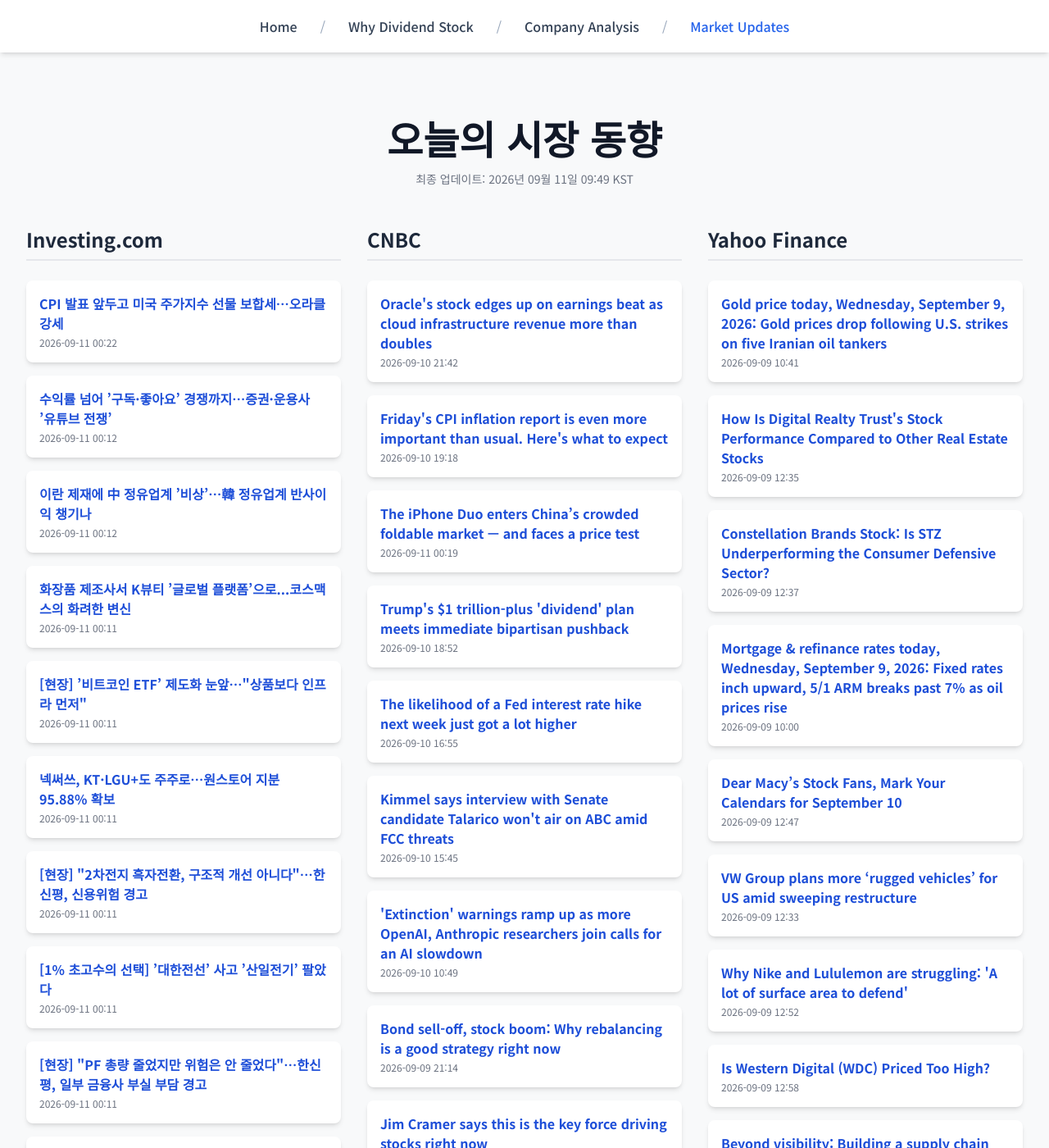
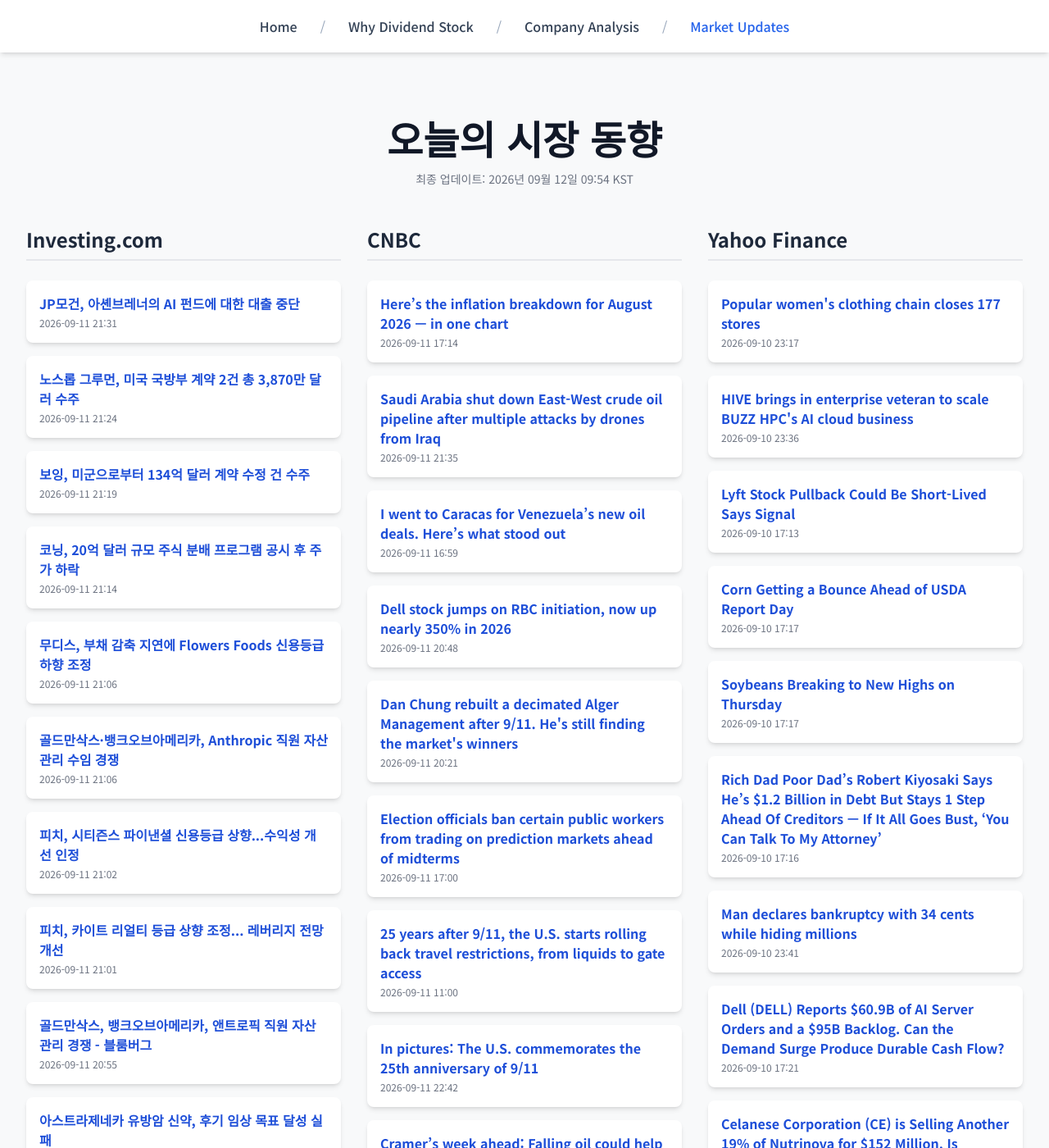
Before and after one commit to Kay-Hwang/my-company-analysis, a Jekyll site: the page built from market-updates.html, in a window 1280 px wide and 1400 px high. Shown: the whole window at 82% size. Built offline with Jekyll 4.4.1, drawn with Linux system fonts in a browser that asks for light colours; nearby versions of some CDN libraries; a script that is not in the unit is left out; some of the changed text lies outside the part shown.

Commit message:
Update daily data

```diff
--- a/_data/latest_data.json
+++ b/_data/latest_data.json
@@ -1,190 +1,190 @@
 {
-  "lastUpdated": "2026년 09월 11일 09:49 KST",
+  "lastUpdated": "2026년 09월 12일 09:54 KST",
   "news": {
     "investing": [
       {
-        "title": "CPI 발표 앞두고 미국 주가지수 선물 보합세…오라클 강세",
-        "link": "https://kr.investing.com/news/stock-market-news/article-2091223",
-        "pubDate": "2026-09-11 00:22:27",
-        "summary": "CPI 발표 앞두고 미국 주가지수 선물 보합세…오라클 강세"
+        "title": "JP모건, 아셴브레너의 AI 펀드에 대한 대출 중단",
+        "link": "https://kr.investing.com/news/stock-market-news/article-2092331",
+        "pubDate": "2026-09-11 21:31:20",
+        "summary": "JP모건, 아셴브레너의 AI 펀드에 대한 대출 중단"
       },
       {
-        "title": "수익률 넘어 ’구독·좋아요’ 경쟁까지…증권·운용사 ’유튜브 전쟁’",
-        "link": "https://kr.investing.com/news/stock-market-news/article-2091209",
-        "pubDate": "2026-09-11 00:12:30",
-        "summary": "수익률 넘어 ’구독·좋아요’ 경쟁까지…증권·운용사 ’유튜브 전쟁’"
+        "title": "노스롭 그루먼, 미국 국방부 계약 2건 총 3,870만 달러 수주",
+        "link": "https://kr.investing.com/news/stock-market-news/article-93CH-2092325",
+        "pubDate": "2026-09-11 21:24:09",
+        "summary": "노스롭 그루먼, 미국 국방부 계약 2건 총 3,870만 달러 수주"
       },
       {
-        "title": "이란 제재에 中 정유업계 ’비상’…韓 정유업계 반사이익 챙기나",
-        "link": "https://kr.investing.com/news/stock-market-news/article-2091210",
-        "pubDate": "2026-09-11 00:12:19",
-        "summary": "이란 제재에 中 정유업계 ’비상’…韓 정유업계 반사이익 챙기나"
+        "title": "보잉, 미군으로부터 134억 달러 계약 수정 건 수주",
+        "link": "https://kr.investing.com/news/stock-market-news/article-93CH-2092323",
+        "pubDate": "2026-09-11 21:19:29",
+        "summary": "보잉, 미군으로부터 134억 달러 계약 수정 건 수주"
       },
       {
-        "title": "화장품 제조사서 K뷰티 ’글로벌 플랫폼’으로...코스맥스의 화려한 변신",
-        "link": "https://kr.investing.com/news/stock-market-news/article-2091207",
-        "pubDate": "2026-09-11 00:11:53",
-        "summary": "화장품 제조사서 K뷰티 ’글로벌 플랫폼’으로...코스맥스의 화려한 변신"
+        "title": "코닝, 20억 달러 규모 주식 분배 프로그램 공시 후 주가 하락",
+        "link": "https://kr.investing.com/news/stock-market-news/article-2092318",
+        "pubDate": "2026-09-11 21:14:42",
+        "summary": "코닝, 20억 달러 규모 주식 분배 프로그램 공시 후 주가 하락"
       },
       {
-        "title": "[현장] ’비트코인 ETF’ 제도화 눈앞…\"상품보다 인프라 먼저\"",
-        "link": "https://kr.investing.com/news/stock-market-news/article-2091208",
-        "pubDate": "2026-09-11 00:11:15",
-        "summary": "[현장] ’비트코인 ETF’ 제도화 눈앞…\"상품보다 인프라 먼저\""
+        "title": "무디스, 부채 감축 지연에 Flowers Foods 신용등급 하향 조정",
+        "link": "https://kr.investing.com/news/stock-market-news/article-93CH-2092311",
+        "pubDate": "2026-09-11 21:06:56",
+        "summary": "무디스, 부채 감축 지연에 Flowers Foods 신용등급 하향 조정"
       },
       {
-        "title": "넥써쓰, KT·LGU+도 주주로…원스토어 지분 95.88% 확보",
-        "link": "https://kr.investing.com/news/stock-market-news/article-2091205",
-        "pubDate": "2026-09-11 00:11:14",
-        "summary": "넥써쓰, KT·LGU+도 주주로…원스토어 지분 95.88% 확보"
+        "title": "골드만삭스·뱅크오브아메리카, Anthropic 직원 자산관리 수임 경쟁",
+        "link": "https://kr.investing.com/news/stock-market-news/article-2092313",
+        "pubDate": "2026-09-11 21:06:08",
+        "summary": "골드만삭스·뱅크오브아메리카, Anthropic 직원 자산관리 수임 경쟁"
       },
       {
-        "title": "[현장] \"2차전지 흑자전환, 구조적 개선 아니다\"…한신평, 신용위험 경고",
-        "link": "https://kr.investing.com/news/stock-market-news/article-2091206",
-        "pubDate": "2026-09-11 00:11:14",
-        "summary": "[현장] \"2차전지 흑자전환, 구조적 개선 아니다\"…한신평, 신용위험 경고"
+        "title": "피치, 시티즌스 파이낸셜 신용등급 상향...수익성 개선 인정",
+        "link": "https://kr.investing.com/news/stock-market-news/article-93CH-2092306",
+        "pubDate": "2026-09-11 21:02:10",
+        "summary": "피치, 시티즌스 파이낸셜 신용등급 상향...수익성 개선 인정"
       },
       {
-        "title": "[1% 초고수의 선택] ’대한전선’ 사고 ’산일전기’ 팔았다",
-        "link": "https://kr.investing.com/news/stock-market-news/article-2091202",
-        "pubDate": "2026-09-11 00:11:13",
-        "summary": "[1% 초고수의 선택] ’대한전선’ 사고 ’산일전기’ 팔았다"
+        "title": "피치, 카이트 리얼티 등급 상향 조정... 레버리지 전망 개선",
+        "link": "https://kr.investing.com/news/stock-market-news/article-93CH-2092304",
+        "pubDate": "2026-09-11 21:01:39",
+        "summary": "피치, 카이트 리얼티 등급 상향 조정... 레버리지 전망 개선"
       },
       {
-        "title": "[현장] \"PF 총량 줄었지만 위험은 안 줄었다\"…한신평, 일부 금융사 부실 부담 경고",
-        "link": "https://kr.investing.com/news/stock-market-news/article-2091203",
-        "pubDate": "2026-09-11 00:11:13",
-        "summary": "[현장] \"PF 총량 줄었지만 위험은 안 줄었다\"…한신평, 일부 금융사 부실 부담 경고"
+        "title": "골드만삭스, 뱅크오브아메리카, 앤트로픽 직원 자산 관리 경쟁 - 블룸버그",
+        "link": "https://kr.investing.com/news/stock-market-news/article-93CH-2092301",
+        "pubDate": "2026-09-11 20:55:25",
+        "summary": "골드만삭스, 뱅크오브아메리카, 앤트로픽 직원 자산 관리 경쟁 - 블룸버그"
       },
       {
-        "title": "효성, 분식회계 재판 12년8개월 만에 마침표",
-        "link": "https://kr.investing.com/news/stock-market-news/article-2091204",
-        "pubDate": "2026-09-11 00:11:13",
-        "summary": "효성, 분식회계 재판 12년8개월 만에 마침표"
+        "title": "아스트라제네카 유방암 신약, 후기 임상 목표 달성 실패",
+        "link": "https://kr.investing.com/news/stock-market-news/article-93CH-2092298",
+        "pubDate": "2026-09-11 20:52:51",
+        "summary": "아스트라제네카 유방암 신약, 후기 임상 목표 달성 실패"
       }
     ],
     "cnbc": [
       {
-        "title": "Oracle's stock edges up on earnings beat as cloud infrastructure revenue more than doubles",
-        "link": "https://www.cnbc.com/2026/09/10/oracle-orcl-q1-earnings-report-2027.html",
-        "pubDate": "Thu, 10 Sep 2026 21:42:47 GMT",
-        "summary": "Oracle's results for the quarter came in stronger than expected, as did its revenue backlog."
+        "title": "Here’s the inflation breakdown for August 2026 — in one chart",
+        "link": "https://www.cnbc.com/2026/09/11/cpi-inflation-breakdown-august-2026.html",
+        "pubDate": "Fri, 11 Sep 2026 17:14:27 GMT",
+        "summary": "Inflation remained stubbornly high in August, largely on the back of higher energy prices amid the Iran war, economists said."
       },
       {
-        "title": "Friday's CPI inflation report is even more important than usual. Here's what to expect",
-        "link": "https://www.cnbc.com/2026/09/10/fridays-cpi-inflation-report-is-even-more-important-than-usual-heres-what-to-expect.html",
-        "pubDate": "Thu, 10 Sep 2026 19:18:05 GMT",
-        "summary": "The Bureau of Labor Statistics will release the August consumer price index report at 8:30 a.m."
+        "title": "Saudi Arabia shut down East-West crude oil pipeline after multiple attacks by drones from Iraq",
+        "link": "https://www.cnbc.com/2026/09/11/saudi-arabia-shut-down-east-west-crude-oil-pipeline.html",
+        "pubDate": "Fri, 11 Sep 2026 21:35:14 GMT",
+        "summary": "Iran-allied Houthi militants in Yemen have escalated strikes on Saudi Arabia this week."
       },
       {
-        "title": "The iPhone Duo enters China’s crowded foldable market — and faces a price test",
-        "link": "https://www.cnbc.com/2026/09/11/the-iphone-duo-enters-chinas-crowded-foldable-market.html",
-        "pubDate": "Fri, 11 Sep 2026 00:19:54 GMT",
-        "summary": "Chinese netizens focused on the price of Apple’s iPhone Duo, as cheaper Xiaomi and Huawei foldables raise value comparisons and muddle the foldable's reception."
+        "title": "I went to Caracas for Venezuela’s new oil deals. Here’s what stood out",
+        "link": "https://www.cnbc.com/2026/09/11/the-inside-story-on-the-historic-us-venezuela-oil-deal-and-how-it-will-work.html",
+        "pubDate": "Fri, 11 Sep 2026 16:59:05 GMT",
+        "summary": "CNBC was one of just a handful of news organizations allowed to travel to Caracas with the U.S. secretary of energy."
       },
       {
-        "title": "Trump's $1 trillion-plus 'dividend' plan meets immediate bipartisan pushback",
-        "link": "https://www.cnbc.com/2026/09/10/trump-dividend-midterms-gop.html",
-        "pubDate": "Thu, 10 Sep 2026 18:52:34 GMT",
-        "summary": "Such a payout could cost more than $1 trillion and is likely to face legal obstacles."
+        "title": "Dell stock jumps on RBC initiation, now up nearly 350% in 2026",
+        "link": "https://www.cnbc.com/2026/09/11/dell-stock-rbc-initiation.html",
+        "pubDate": "Fri, 11 Sep 2026 20:48:19 GMT",
+        "summary": "Dell sold about $16.4 billion of AI servers in its second quarter, RBC said."
       },
       {
-        "title": "The likelihood of a Fed interest rate hike next week just got a lot higher",
-        "link": "https://www.cnbc.com/2026/09/10/the-likelihood-of-a-fed-interest-rate-hike-next-week-just-got-a-lot-higher.html",
-        "pubDate": "Thu, 10 Sep 2026 16:55:17 GMT",
-        "summary": "Traders pushed chances for a rate increase to 70% in morning action."
+        "title": "Dan Chung rebuilt a decimated Alger Management after 9/11. He's still finding the market's winners",
+        "link": "https://www.cnbc.com/2026/09/11/dan-chung-rebuilt-a-decimated-alger-management-after-9/11-hes-still-finding-the-markets-winners.html",
+        "pubDate": "Fri, 11 Sep 2026 20:21:01 GMT",
+        "summary": "The CEO and chief investment officer at Fred Alger Management survived the attack by chance. He was tasked with reconstruction after 35 staffers died."
       },
       {
-        "title": "Kimmel says interview with Senate candidate Talarico won't air on ABC amid FCC threats",
-        "link": "https://www.cnbc.com/2026/09/10/abc-kimmel-talarico-fcc.html",
-        "pubDate": "Thu, 10 Sep 2026 15:45:09 GMT",
-        "summary": "ABC has come under increased pressure from the FCC, and the Trump administration has raised concerns about equal air time for political candidates."
+        "title": "Election officials ban certain public workers from trading on prediction markets ahead of midterms",
+        "link": "https://www.cnbc.com/2026/09/11/election-officials-ban-employees-from-prediction-markets.html",
+        "pubDate": "Fri, 11 Sep 2026 17:00:48 GMT",
+        "summary": "Ahead of the midterms, election officials ban certain workers from using prediction markets to reassure the public they are committed to election integrity."
       },
       {
-        "title": "'Extinction' warnings ramp up as more OpenAI, Anthropic researchers join calls for an AI slowdown",
-        "link": "https://www.cnbc.com/2026/09/10/openai-anthropic-ai-safety-slowdown-extinction.html",
-        "pubDate": "Thu, 10 Sep 2026 10:49:29 GMT",
-        "summary": "There is growing concern globally about the capability of AI, following numerous cyberattacks and security incidents in recent months by rogue models"
+        "title": "25 years after 9/11, the U.S. starts rolling back travel restrictions, from liquids to gate access",
+        "link": "https://www.cnbc.com/2026/09/11/9/11-anniversary-air-travel.html",
+        "pubDate": "Fri, 11 Sep 2026 11:00:01 GMT",
+        "summary": "Years after 9/11, the U.S. government is walking back some security screenings as threats and technology evolve."
       },
       {
-        "title": "Bond sell-off, stock boom: Why rebalancing is a good strategy right now",
-        "link": "https://www.cnbc.com/2026/09/09/bond-selloff-stock-boom-rebalancing.html",
-        "pubDate": "Wed, 09 Sep 2026 21:14:49 GMT",
-        "summary": "With stocks near all-time highs and bonds selling off, it's likely a good time for investors to consider rebalancing to their target risk, advisors said."
+        "title": "In pictures: The U.S. commemorates the 25th anniversary of 9/11",
+        "link": "https://www.cnbc.com/2026/09/11/us-commemorates-25th-anniversary-9/11-photos.html",
+        "pubDate": "Fri, 11 Sep 2026 22:42:14 GMT",
+        "summary": "On Sept. 11, 2001, hijackers flew planes into the World Trade Center and the Pentagon, killing thousands. Photos capture those marking the 25th anniversary."
       },
       {
-        "title": "Jim Cramer says this is the key force driving stocks right now",
-        "link": "https://www.cnbc.com/2026/09/10/jim-cramer-key-force-driving-stocks-right-now.html",
-        "pubDate": "Thu, 10 Sep 2026 22:46:54 GMT",
-        "summary": "CNBC's Jim Cramer said the 30-year Treasury yield is a key force driving stocks as it climbs to roughly 5.3%."
+        "title": "Cramer’s week ahead: Falling oil could help stocks but Fed is the next big test",
+        "link": "https://www.cnbc.com/2026/09/11/cramers-week-ahead-falling-oil-fed.html",
+        "pubDate": "Fri, 11 Sep 2026 22:35:09 GMT",
+        "summary": "CNBC’s Jim Cramer said falling oil prices helped fuel Friday’s rebound, but warned next week’s Federal Reserve meeting will be the next test for stocks."
       },
       {
-        "title": "Elon Musk's Boring Co. turns to Middle East for expansion in reaching $23 billion valuation",
-        "link": "https://www.cnbc.com/2026/09/10/elon-musk-boring-co-uae-valuation.html",
-        "pubDate": "Thu, 10 Sep 2026 18:15:59 GMT",
-        "summary": "The Boring Co.'s latest $3 billion financing round was led by the United Arab Emirates."
+        "title": "Bonds are going on tilt. How to play them, says Mike Khouw",
+        "link": "https://www.cnbc.com/2026/09/11/bonds-are-going-on-tilt-how-to-play-them-says-mike-khouw.html",
+        "pubDate": "Fri, 11 Sep 2026 16:26:14 GMT",
+        "summary": "Warren Buffett once said interest rates are to asset prices what gravity is to matter. If the options market is correct, things could get heavy, says Mike Khouw."
       }
     ],
     "yahoo": [
       {
-        "title": "Gold price today, Wednesday, September 9, 2026: Gold prices drop following U.S. strikes on five Iranian oil tankers",
-        "link": "https://finance.yahoo.com/personal-finance/investing/article/gold-price-today-wednesday-september-9-2026-gold-prices-drop-following-us-strikes-on-five-iranian-oil-tankers-104123795.html",
-        "pubDate": "2026-09-09T10:41:23Z",
-        "summary": "Gold price today, Wednesday, September 9, 2026: Gold prices drop following U.S. strikes on five Iranian oil tankers"
+        "title": "Popular women's clothing chain closes 177 stores",
+        "link": "https://finance.yahoo.com/small-business/articles/popular-womens-clothing-chain-closes-231700943.html",
+        "pubDate": "2026-09-10T23:17:00Z",
+        "summary": "Popular women's clothing chain closes 177 stores"
       },
       {
-        "title": "How Is Digital Realty Trust's Stock Performance Compared to Other Real Estate Stocks",
-        "link": "https://finance.yahoo.com/real-estate/articles/digital-realty-trusts-stock-performance-123515121.html",
-        "pubDate": "2026-09-09T12:35:15Z",
-        "summary": "How Is Digital Realty Trust's Stock Performance Compared to Other Real Estate Stocks"
+        "title": "HIVE brings in enterprise veteran to scale BUZZ HPC's AI cloud business",
+        "link": "https://finance.yahoo.com/technology/ai/articles/hive-brings-enterprise-veteran-scale-233612805.html",
+        "pubDate": "2026-09-10T23:36:12Z",
+        "summary": "HIVE brings in enterprise veteran to scale BUZZ HPC's AI cloud business"
       },
       {
-        "title": "Constellation Brands Stock: Is STZ Underperforming the Consumer Defensive Sector?",
-        "link": "https://finance.yahoo.com/markets/stocks/articles/constellation-brands-stock-stz-underperforming-123740031.html",
-        "pubDate": "2026-09-09T12:37:40Z",
-        "summary": "Constellation Brands Stock: Is STZ Underperforming the Consumer Defensive Sector?"
+        "title": "Lyft Stock Pullback Could Be Short-Lived Says Signal",
+        "link": "https://finance.yahoo.com/markets/stocks/articles/lyft-stock-pullback-could-short-171316715.html",
+        "pubDate": "2026-09-10T17:13:16Z",
+        "summary": "Lyft Stock Pullback Could Be Short-Lived Says Signal"
       },
       {
-        "title": "Mortgage & refinance rates today, Wednesday, September 9, 2026: Fixed rates inch upward, 5/1 ARM breaks past 7% as oil prices rise",
-        "link": "https://finance.yahoo.com/personal-finance/mortgages/article/mortgage--refinance-rates-today-wednesday-september-9-2026-fixed-rates-inch-upward-51-arm-breaks-past-7-as-oil-prices-rise-100000700.html",
-        "pubDate": "2026-09-09T10:00:00Z",
-        "summary": "Mortgage & refinance rates today, Wednesday, September 9, 2026: Fixed rates inch upward, 5/1 ARM breaks past 7% as oil prices rise"
+        "title": "Corn Getting a Bounce Ahead of USDA Report Day",
+        "link": "https://finance.yahoo.com/markets/commodities/articles/corn-getting-bounce-ahead-usda-171700522.html",
+        "pubDate": "2026-09-10T17:17:00Z",
+        "summary": "Corn Getting a Bounce Ahead of USDA Report Day"
       },
       {
-        "title": "Dear Macy’s Stock Fans, Mark Your Calendars for September 10",
-        "link": "https://finance.yahoo.com/markets/stocks/articles/dear-macy-stock-fans-mark-124744066.html",
-        "pubDate": "2026-09-09T12:47:44Z",
-        "summary": "Dear Macy’s Stock Fans, Mark Your Calendars for September 10"
+        "title": "Soybeans Breaking to New Highs on Thursday",
+        "link": "https://finance.yahoo.com/markets/commodities/articles/soybeans-breaking-highs-thursday-171700583.html",
+        "pubDate": "2026-09-10T17:17:00Z",
+        "summary": "Soybeans Breaking to New Highs on Thursday"
       },
       {
-        "title": "VW Group plans more ‘rugged vehicles’ for US amid sweeping restructure",
-        "link": "https://finance.yahoo.com/technology/articles/vw-group-plans-more-rugged-123300274.html",
-        "pubDate": "2026-09-09T12:33:00Z",
-        "summary": "VW Group plans more ‘rugged vehicles’ for US amid sweeping restructure"
+        "title": "Rich Dad Poor Dad’s Robert Kiyosaki Says He’s $1.2 Billion in Debt But Stays 1 Step Ahead Of Creditors — If It All Goes Bust, ‘You Can Talk To My Attorney’",
+        "link": "https://finance.yahoo.com/real-estate/articles/rich-dad-poor-dad-robert-171657991.html",
+        "pubDate": "2026-09-10T17:16:57Z",
+        "summary": "Rich Dad Poor Dad’s Robert Kiyosaki Says He’s $1.2 Billion in Debt But Stays 1 Step Ahead Of Creditors — If It All Goes Bust, ‘You Can Talk To My Attorney’"
       },
       {
-        "title": "Why Nike and Lululemon are struggling: 'A lot of surface area to defend'",
-        "link": "https://finance.yahoo.com/markets/stocks/article/why-nike-and-lululemon-are-struggling-a-lot-of-surface-area-to-defend-125242135.html",
-        "pubDate": "2026-09-09T12:52:42Z",
-        "summary": "Why Nike and Lululemon are struggling: 'A lot of surface area to defend'"
+        "title": "Man declares bankruptcy with 34 cents while hiding millions",
+        "link": "https://finance.yahoo.com/markets/crypto/articles/man-declares-bankruptcy-34-cents-234136167.html",
+        "pubDate": "2026-09-10T23:41:36Z",
+        "summary": "Man declares bankruptcy with 34 cents while hiding millions"
       },
       {
-        "title": "Is Western Digital (WDC) Priced Too High?",
-        "link": "https://finance.yahoo.com/markets/stocks/articles/western-digital-wdc-priced-too-125811420.html",
-        "pubDate": "2026-09-09T12:58:11Z",
-        "summary": "Is Western Digital (WDC) Priced Too High?"
+        "title": "Dell (DELL) Reports $60.9B of AI Server Orders and a $95B Backlog. Can the Demand Surge Produce Durable Cash Flow?",
+        "link": "https://finance.yahoo.com/technology/ai/articles/dell-dell-reports-60-9b-172135958.html",
+        "pubDate": "2026-09-10T17:21:35Z",
+        "summary": "Dell (DELL) Reports $60.9B of AI Server Orders and a $95B Backlog. Can the Demand Surge Produce Durable Cash Flow?"
       },
       {
-        "title": "Beyond visibility: Building a supply chain that can act when conditions change",
-        "link": "https://finance.yahoo.com/small-business/articles/beyond-visibility-building-supply-chain-130000331.html",
-        "pubDate": "2026-09-09T13:00:00Z",
-        "summary": "Beyond visibility: Building a supply chain that can act when conditions change"
+        "title": "Celanese Corporation (CE) is Selling Another 19% of Nutrinova for $152 Million. Is Deleveraging Worth Reducing Its Stake to 11%?",
+        "link": "https://finance.yahoo.com/markets/stocks/articles/celanese-corporation-ce-selling-another-172639666.html",
+        "pubDate": "2026-09-10T17:26:39Z",
+        "summary": "Celanese Corporation (CE) is Selling Another 19% of Nutrinova for $152 Million. Is Deleveraging Worth Reducing Its Stake to 11%?"
       },
       {
-        "title": "Following Activist Investor Elliott’s Large Stake Purchase, Here’s What It Will Take for Deutsche Telekom to Stage a Recovery",
-        "link": "https://finance.yahoo.com/markets/stocks/articles/following-activist-investor-elliott-large-130002930.html",
-        "pubDate": "2026-09-09T13:00:02Z",
-        "summary": "Following Activist Investor Elliott’s Large Stake Purchase, Here’s What It Will Take for Deutsche Telekom to Stage a Recovery"
+        "title": "Macy's, Inc. Q2 2026 Earnings Call Summary",
+        "link": "https://finance.yahoo.com/markets/stocks/articles/macys-inc-q2-2026-earnings-170816602.html",
+        "pubDate": "2026-09-10T17:08:16Z",
+        "summary": "Macy's, Inc. Q2 2026 Earnings Call Summary"
       }
     ]
   }
```
